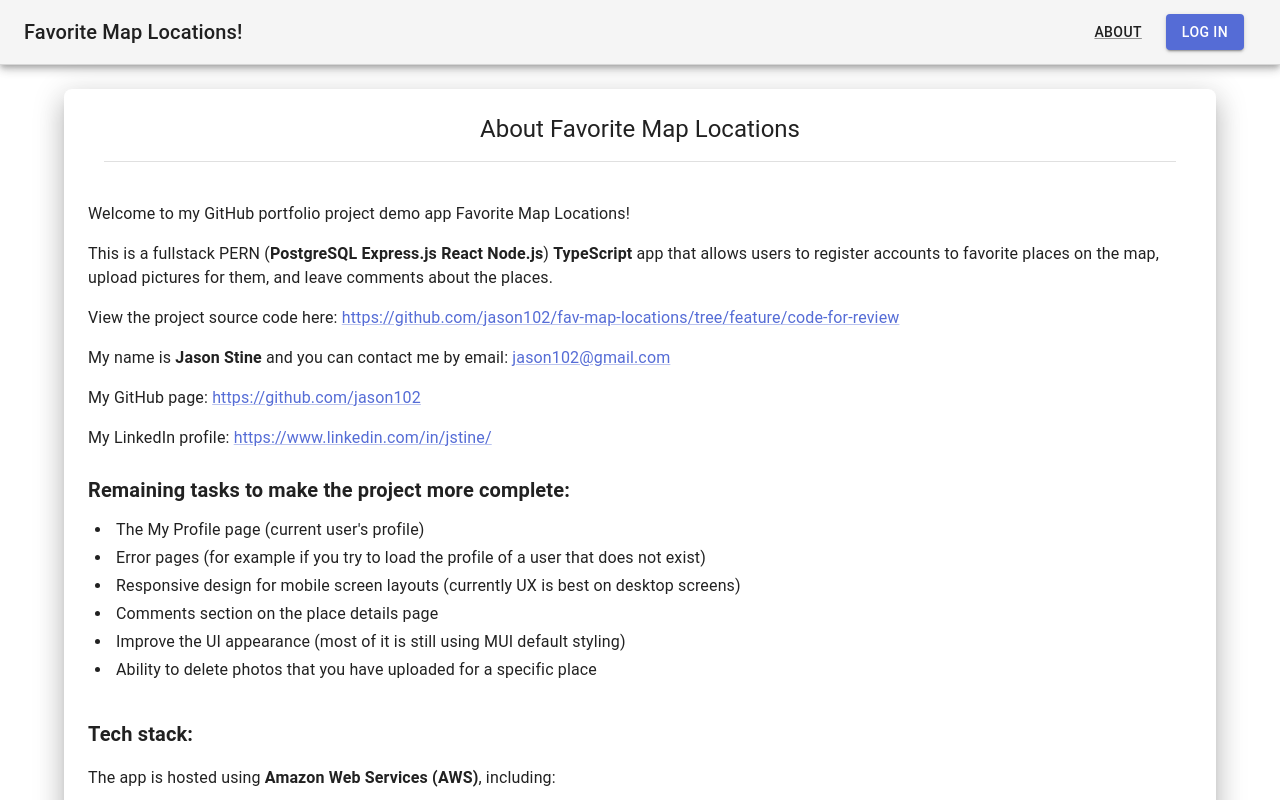
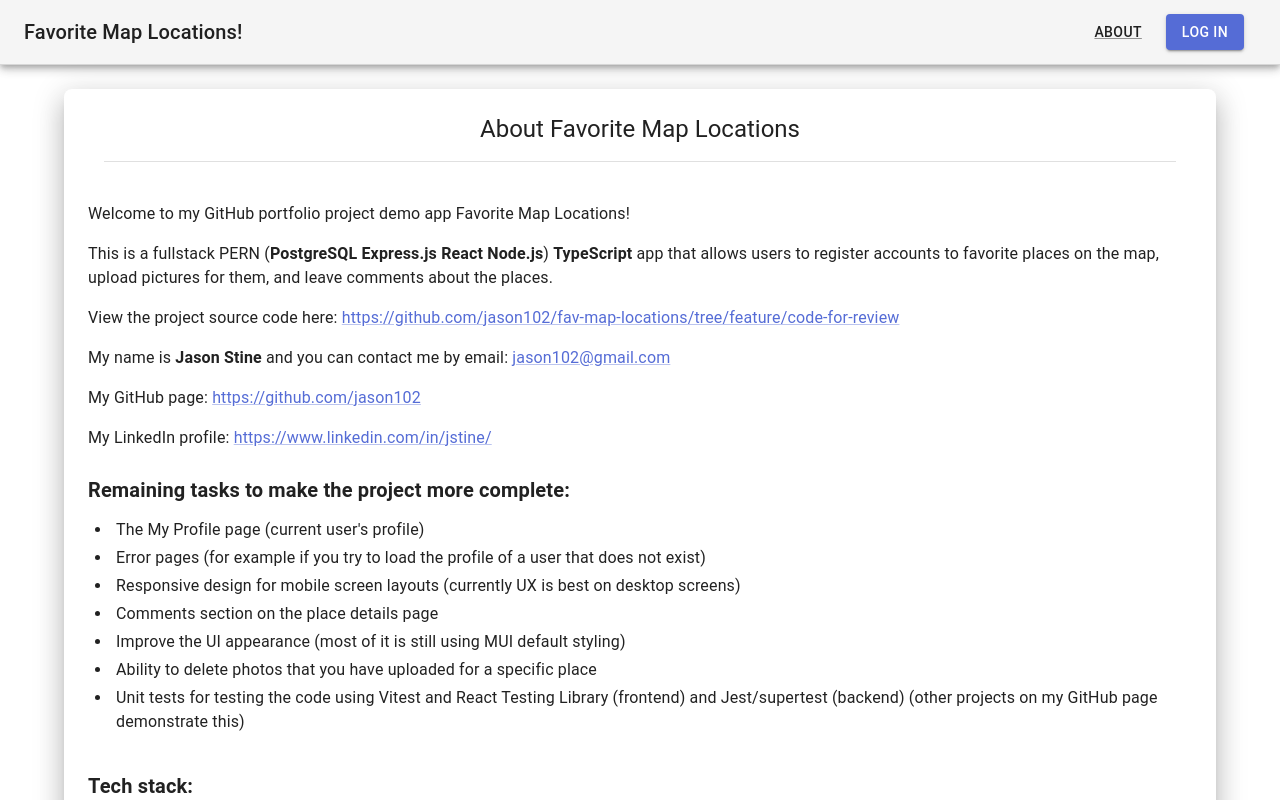
Before and after one commit to jason102/fav-map-locations, a React (Vite) app in the folder client/: page /about in a window 1280 px wide. Shown: the top 800 px of the page. Built offline with nearby package versions, Linux system fonts and the light colour scheme; no server answers.

Commit message:
feat: Mention I will add unit tests on the About page

```diff
--- a/client/src/pages/About.tsx
+++ b/client/src/pages/About.tsx
@@ -134,6 +134,11 @@ const About: React.FC = () => {
           <ListRow>
             Ability to delete photos that you have uploaded for a specific place
           </ListRow>
+          <ListRow>
+            {
+              "Unit tests for testing the code using Vitest and React Testing Library (frontend) and Jest/supertest (backend) (other projects on my GitHub page demonstrate this)"
+            }
+          </ListRow>
         </List>
         <Typography variant="h6" sx={{ mt: 3, fontWeight: "bold" }}>
           Tech stack:
```
